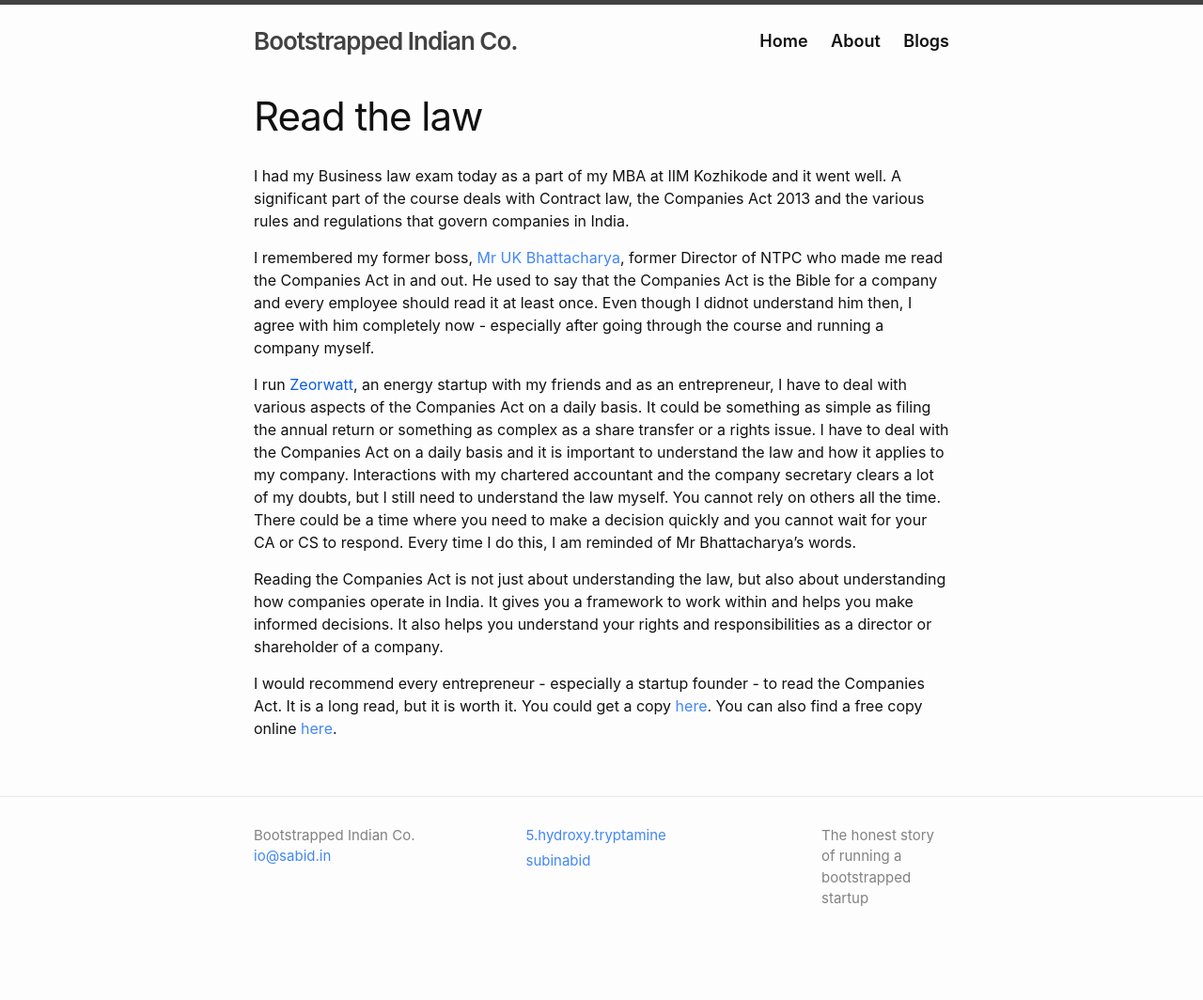
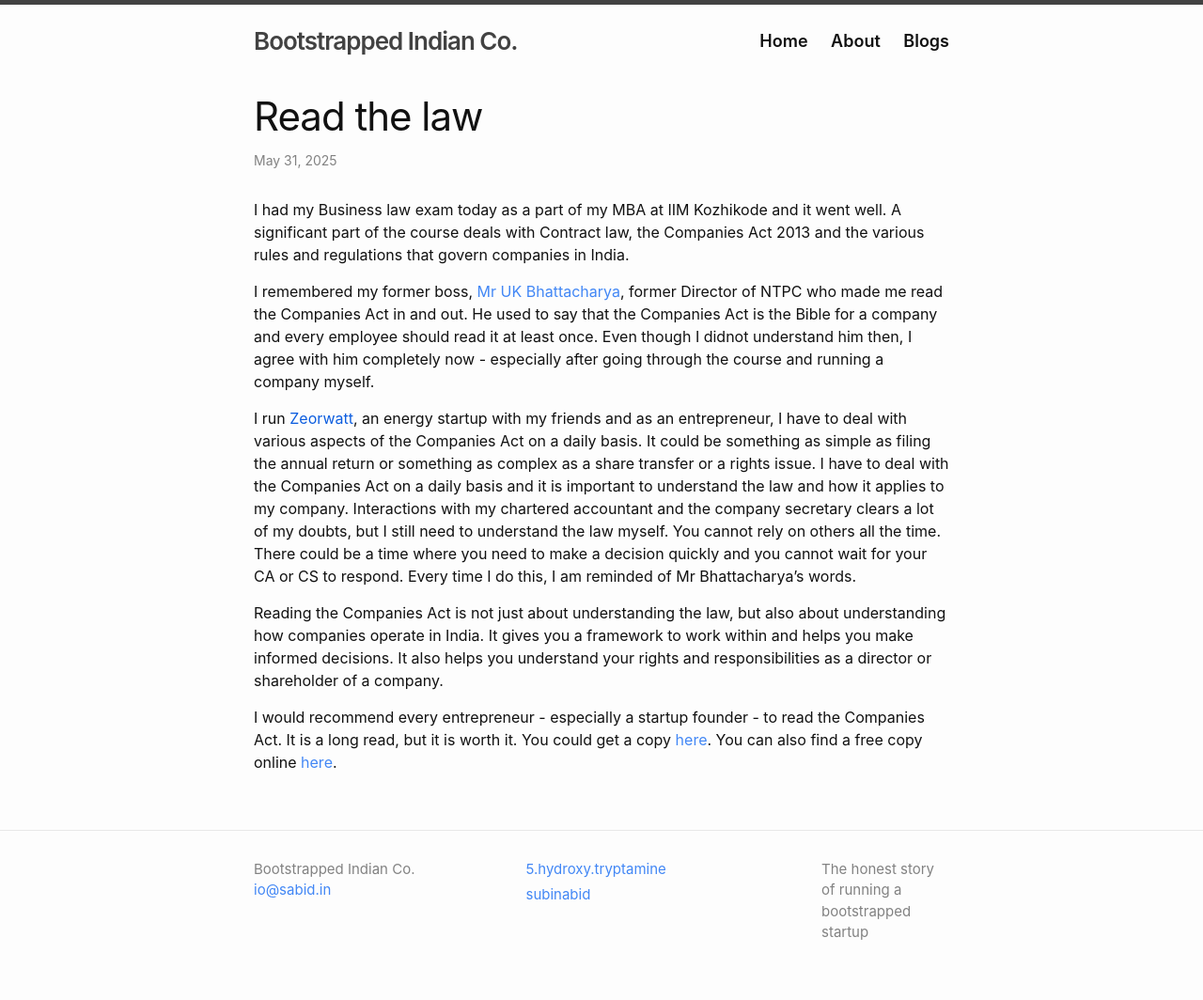
Before and after one commit to subinabid/Bootstrapped, a Jekyll site: the page built from _posts/2025-05-31-CompanyLaw.md, in a window 1280 px wide. Shown: the whole page at 94% size. Built offline with Jekyll 4.4.1, drawn with Linux system fonts in a browser that asks for light colours; before the commit the page ends 1028 px from its top, so only the background shows below that.

Commit message:
Add date to post

```diff
--- a/_layouts/post.html
+++ b/_layouts/post.html
@@ -5,6 +5,12 @@ layout: default
 
     <header class="post-header">
         <h1 class="post-title">{{ page.title | escape }}</h1>
+        <p class="post-meta">
+            <time class="dt-published" datetime="{{ page.date | date_to_xmlschema }}" itemprop="datePublished">
+                {%- assign date_format = site.minima.date_format | default: "%b %-d, %Y" -%}
+                {{ page.date | date: date_format }}
+            </time>
+        </p>
     </header>
 
     <div class="post-content">
```
